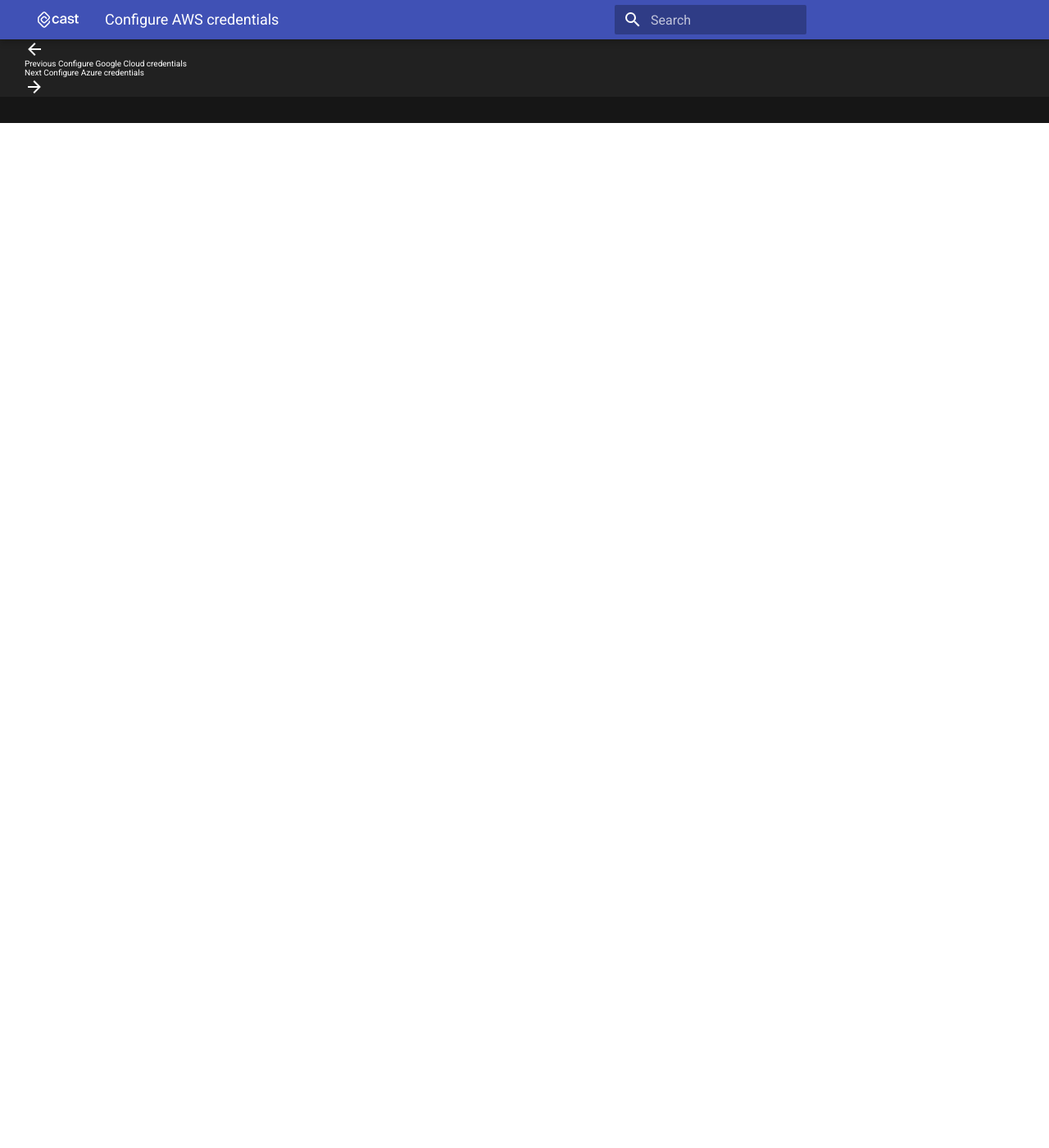
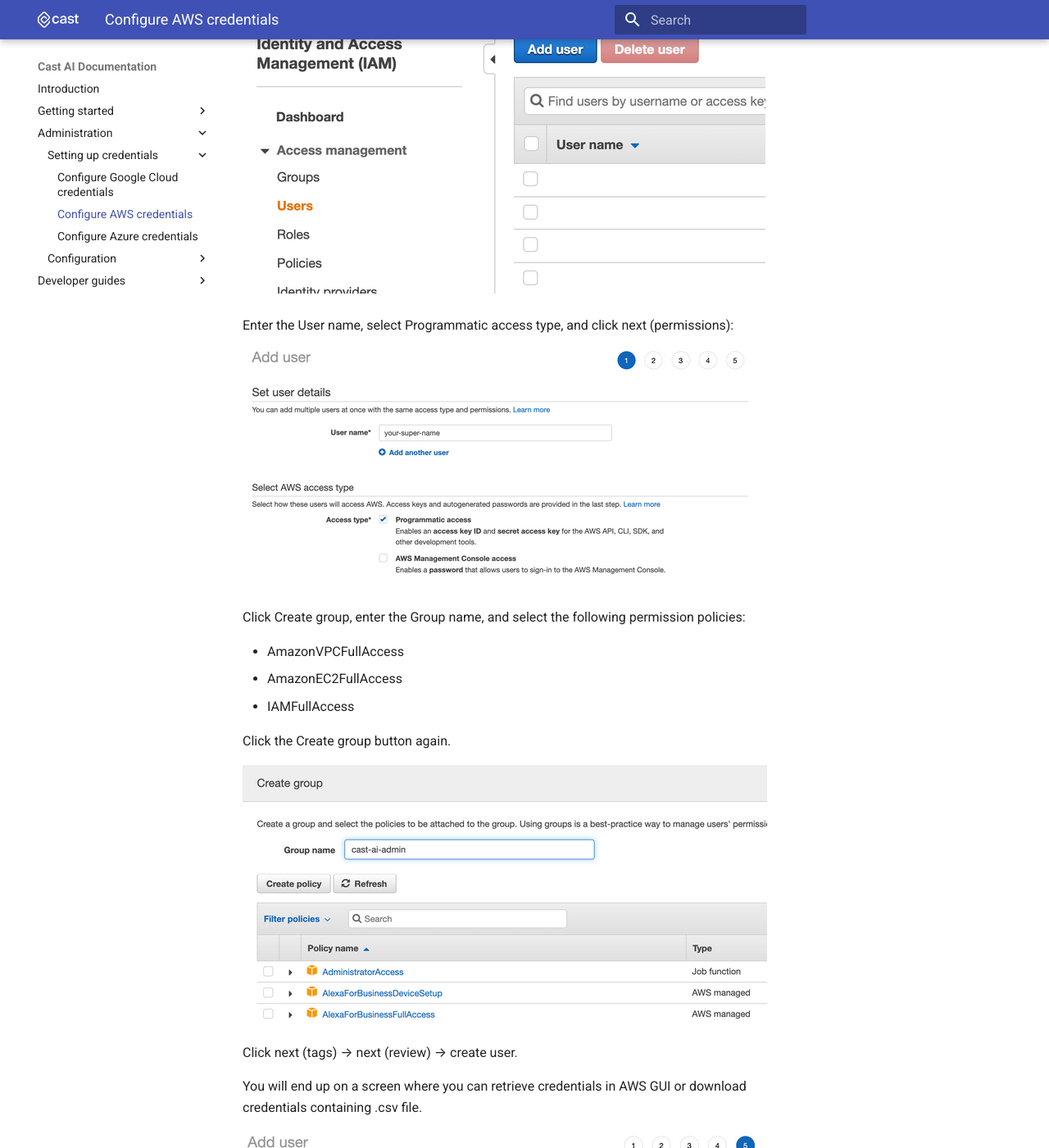
Before and after one commit to castai/docs, an MkDocs documentation site: the page built from docs/administration/configuring-aws-credentials.md, in a window 1280 px wide and 1400 px high, scrolled down 1250 px. Shown: the whole window at 82% size. Built offline with MkDocs 1.6.1 and Material for MkDocs 9.7.7, drawn with Linux system fonts in a browser that asks for light colours; some of the changed text lies outside the part shown.

Commit message:
adding aws pictruuuursz

```diff
--- a/docs/administration/configuring-aws-credentials.md
+++ b/docs/administration/configuring-aws-credentials.md
@@ -2,3 +2,39 @@
 
 !!! note "TODO: pending documentation"
     Merge https://help.cast.ai/en/articles/4323142-adding-the-aws-access-key
+
+
+After completing the following instructions, you’ll retrieve Access key ID and Secret access key. These credentials are required by CAST AI for creating a cluster with AWS resources.
+
+Open https://console.aws.amazon.com/.
+
+![](2020-10-28-17-11-44.png)
+
+Go to IAM service.
+
+![](2020-10-28-17-11-59.png)
+
+In the Users section, click on Add user:
+
+![](2020-10-28-17-12-21.png)
+
+Enter the User name, select Programmatic access type, and click next (permissions):
+
+![](2020-10-28-17-12-38.png)
+
+Click Create group, enter the Group name, and select the following permission policies:
+
+* AmazonVPCFullAccess
+* AmazonEC2FullAccess
+* IAMFullAccess
+
+Click the Create group button again.
+
+![](2020-10-28-17-13-24.png)
+
+Click next (tags) → next (review) → create user.
+
+You will end up on a screen where you can retrieve credentials in AWS GUI or download credentials containing .csv file.
+
+
+![](2020-10-28-17-13-41.png)
```
Also changed, not shown: docs/getting-started/creating-your-first-cluster.md (+32 -3 lines), docs/administration/2020-10-28-17-11-44.png (added), docs/administration/2020-10-28-17-11-59.png (added), docs/administration/2020-10-28-17-12-21.png (added), docs/administration/2020-10-28-17-12-38.png (added), docs/administration/2020-10-28-17-13-24.png (added), docs/administration/2020-10-28-17-13-41.png (added), docs/getting-started/2020-10-28-17-05-33.png (added), docs/getting-started/2020-10-28-17-06-12.png (added), docs/getting-started/2020-10-28-17-07-00.png (added), docs/index.md (line endings or trailing spaces), mkdocs.yml (line endings or trailing spaces).
